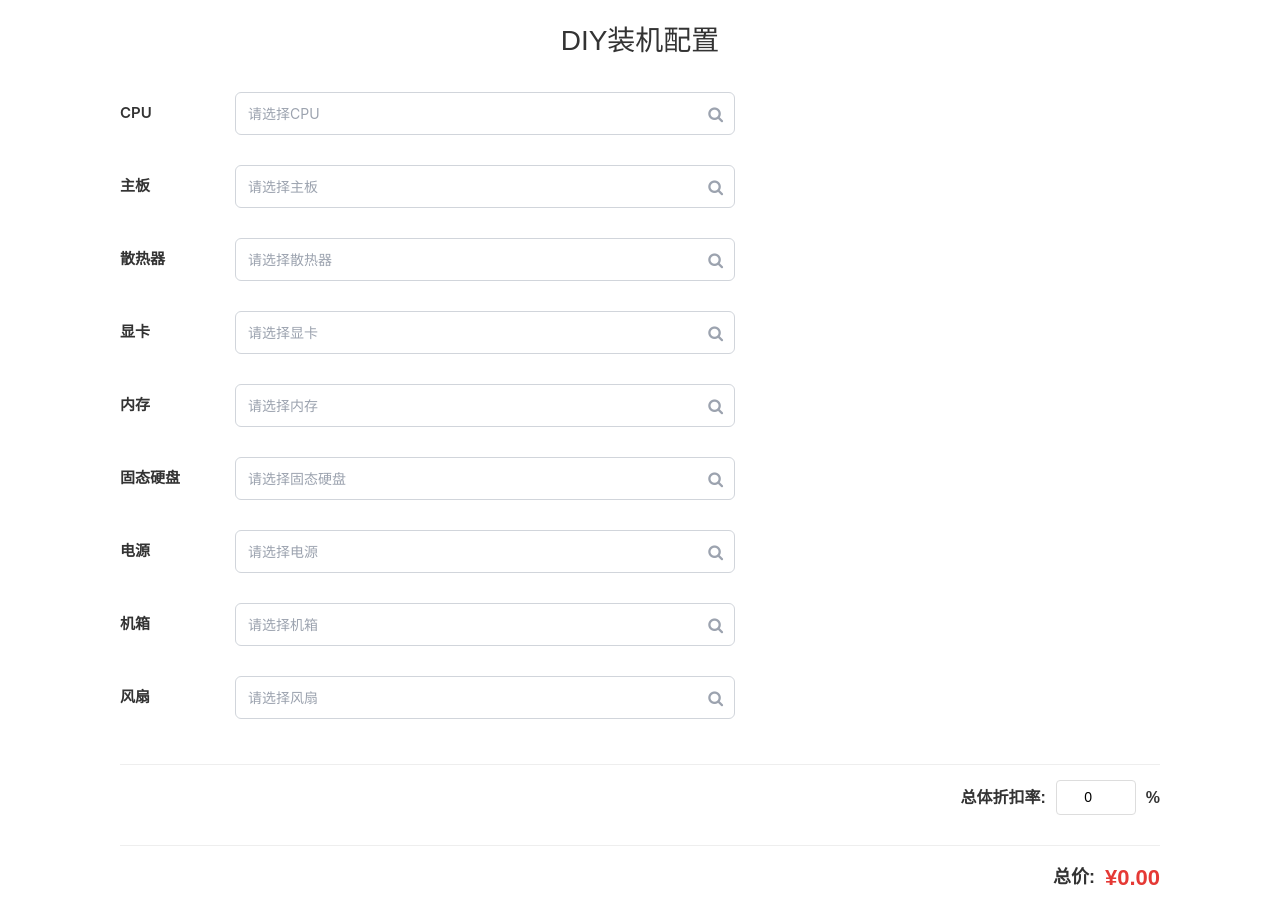
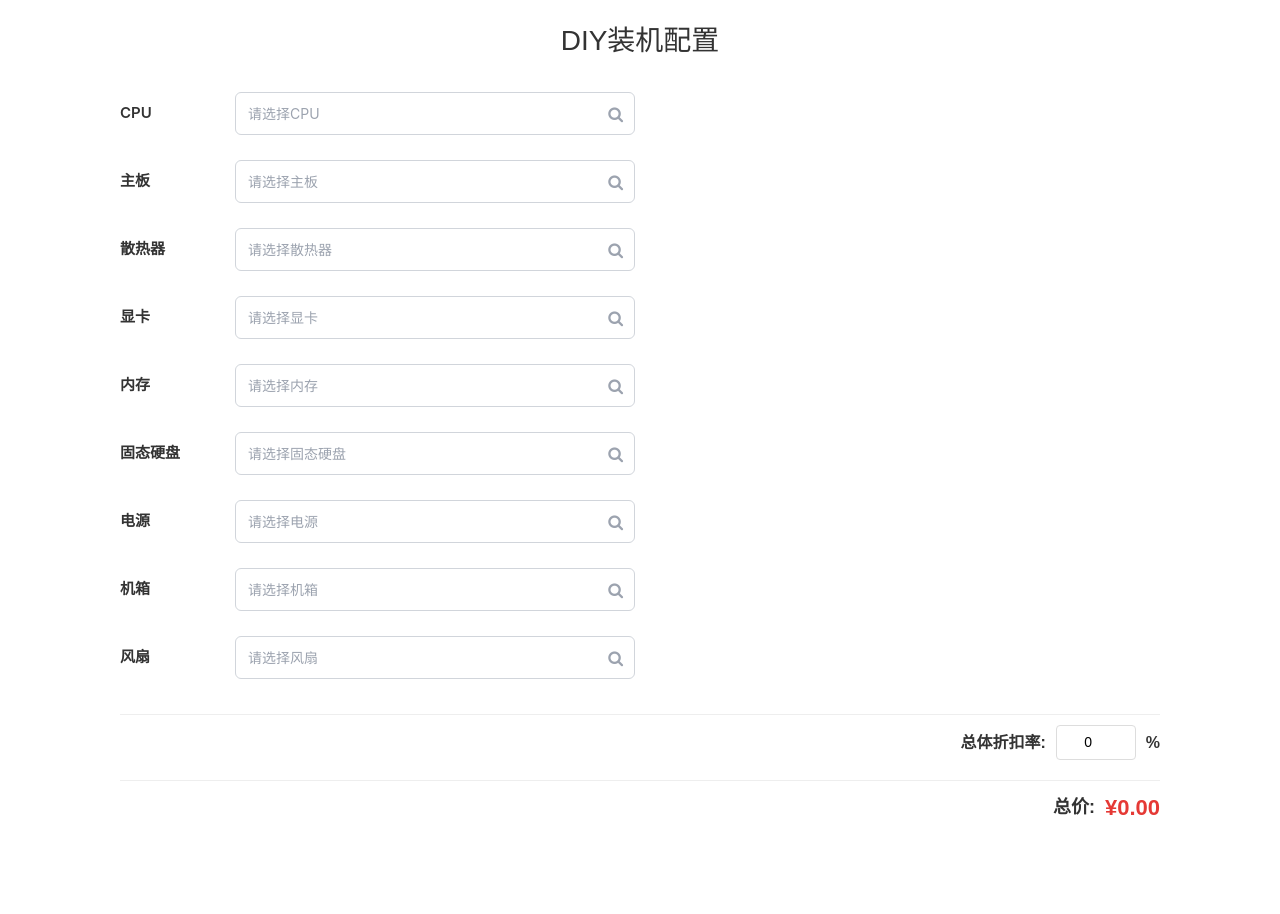
Before and after one commit to k1ngr4m/openpc-web, a React (Vite) app: page / in a window 1280 px wide. After the commit the page ends 844 px from the top, so only its background shows below. Built offline with nearby package versions, Linux system fonts and the light colour scheme.

Commit message:
feat: 优化展示

```diff
--- a/src/App.css
+++ b/src/App.css
@@ -18,17 +18,17 @@
 .product-list {
   display: flex;
   flex-direction: column;
-  gap: 15px;
+  gap: 10px;
 }
 
 .product-selector {
   display: flex;
   align-items: center;
-  gap: 15px;
+  gap: 10px;
 }
 
 .product-name {
-  width: 100px;
+  width: 80px;
   font-weight: bold;
   color: #555;
 }
@@ -36,7 +36,7 @@
 .select-wrapper {
   flex: 1;
   position: relative;
-  width: 500px;
+  width: 400px;
 }
 
 .select-wrapper select {
@@ -75,8 +75,8 @@
 }
 
 .total-price {
-  margin-top: 30px;
-  padding-top: 15px;
+  margin-top: 20px;
+  padding-top: 10px;
   border-top: 1px solid #eee;
   display: flex;
   justify-content: flex-end;
@@ -136,8 +136,8 @@
 }
 
 .summary {
-  margin-top: 30px;
-  padding-top: 15px;
+  margin-top: 20px;
+  padding-top: 10px;
   border-top: 1px solid #eee;
 }
 
@@ -146,7 +146,7 @@
   align-items: center;
   justify-content: flex-end;
   gap: 10px;
-  margin-bottom: 15px;
+  margin-bottom: 10px;
 }
 
 .discount-row .label {
```
